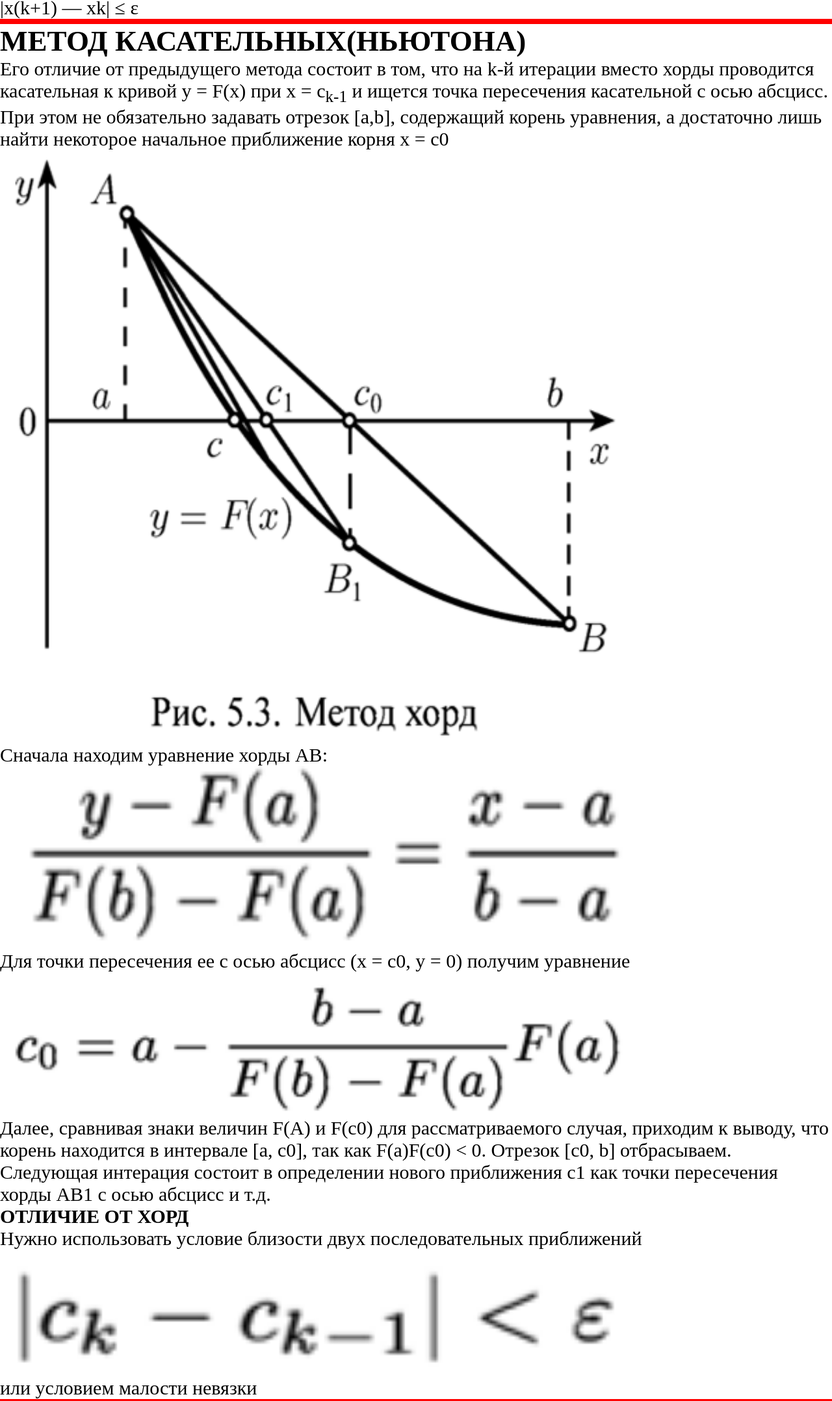
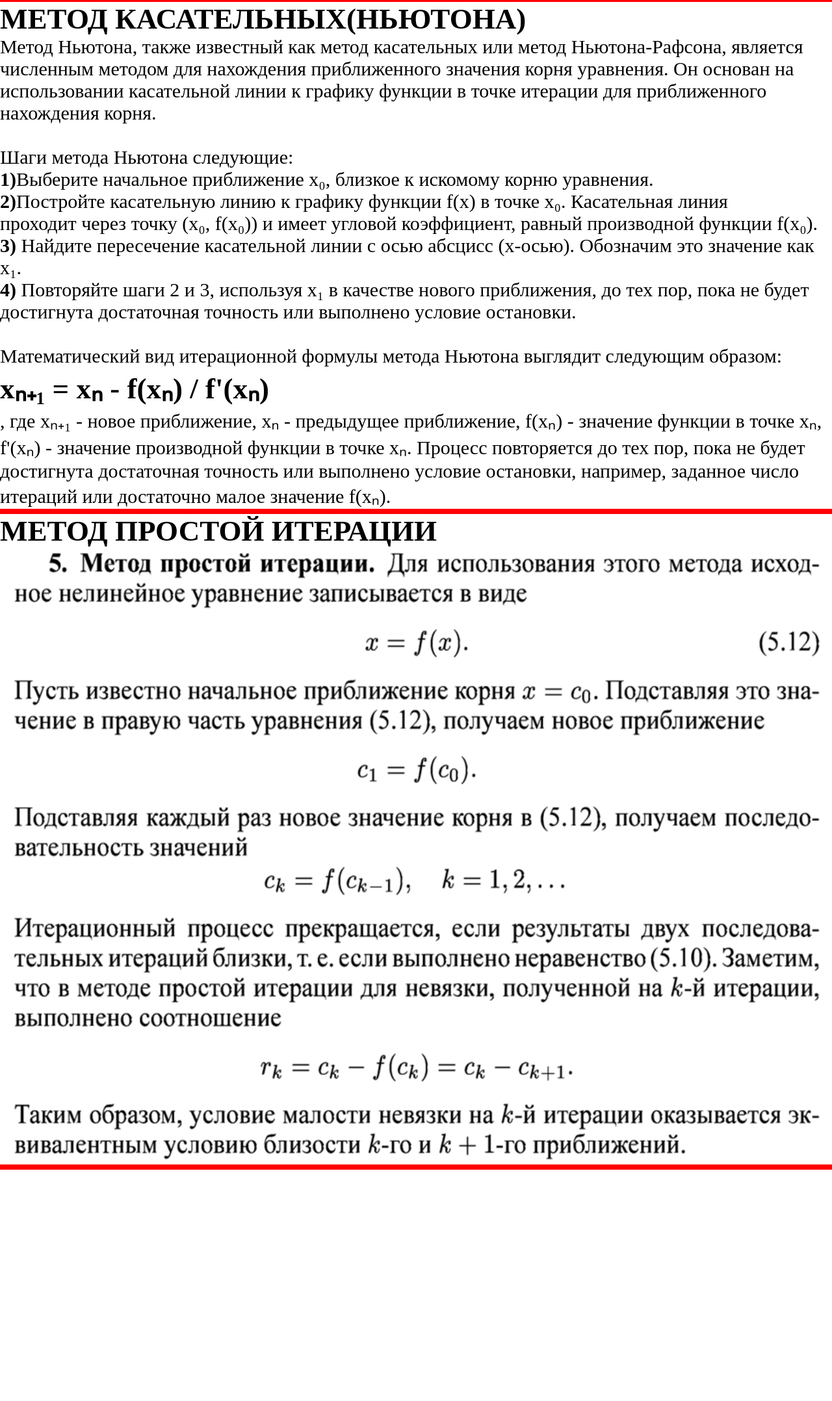
Before and after one commit to IvanTratsevski/test, a plain HTML site: page index.html in a window 1280 px wide. Shown: the part 1701-3857 px from the top of the page at 65% size. After the commit the page ends 3501 px from the top, so only its background shows below. Drawn offline with Linux system fonts and the light colour scheme.

Commit message:
newton method

```diff
--- a/index.html
+++ b/index.html
@@ -28,9 +28,9 @@
                 <a name="m1"></a>
                 <h2>МЕТОД ДЕЛЕНИЯ ОТРЕЗКА ПОПОЛАМ</h2>
                 <p>Считаем, что отделение корней произведено и на интервале [a,b] расположен один корень, который необходимо уточнить с погрешностью ε.
-                    Итак, имеем <b>f(a)f(b) &#60 0</b>. Метод дихотомии заключается в следующем. Определяем половину отрезка <b>c=½(a+b)</b и вычисляем f(c). Проверяем следующие условия<br><br>
-                    1. Если <b>|f(c)| &#60 ε</b>, то c – корень. Здесь ε - заданная точность.<br><br>
-                    2. Если <b>f(c)f(a) &#60 0</b>, то корень лежит в интервале [a,c].<br><br>
+                    Итак, имеем <b>f(a)f(b) &#60 0</b>. Метод дихотомии заключается в следующем. Определяем половину отрезка <b>c=½(a+b)</b и вычисляем f(c). Проверяем следующие условия<br><br><br>
+                    1. Если <b>|f(c)| &#60 ε</b>, то c – корень. Здесь ε - заданная точность.<br>
+                    2. Если <b>f(c)f(a) &#60 0</b>, то корень лежит в интервале [a,c].<br>
                     3. Если <b>f(c)f(b) &#60 0</b>, то корень лежит на отрезке[c,b].<bt><br><br>
                     Продолжая процесс половинного деления в выбранных подынтервалов, можно дойти до сколь угодно малого отрезка, содержащего корень ξ.
                     Так как за каждую итерацию интервал, где расположен корень уменьшается в два раза, то через n итераций интервал будет равен</p>
@@ -52,18 +52,23 @@
             <section>
                 <a name="m3"></a>
                 <h2>МЕТОД КАСАТЕЛЬНЫХ(НЬЮТОНА)</h2>
-                <p>Его отличие от предыдущего метода состоит в том, что на k-й итерации вместо хорды проводится касательная к кривой y = F(x) при x = c<sub>k-1</sub> и ищется точка пересечения касательной с осью абсцисс. При этом не обязательно задавать отрезок [a,b], содержащий корень уравнения, а достаточно лишь найти некоторое начальное приближение корня x = c0</p>
-                <img src="imt/chord main.png" alt="">
-                <p>
-                    Сначала находим уравнение хорды AB:
-                </p><img src="imt/chord ab.png" alt="">
-                <p>Для точки пересечения ее с осью абсцисс (x = c0, y = 0) получим уравнение</p>
-                <img src="imt/chord xc.png" alt="">
-                <p>Далее, сравнивая знаки величин F(A) и F(c0) для рассматриваемого случая, приходим к выводу, что корень находится в интервале [a, c0], так как F(a)F(c0) &#60 0. Отрезок [c0, b] отбрасываем. Следующая интерация состоит в определении нового приближения c1 как точки пересечения хорды AB1 с осью абсцисс и т.д.</p>
-                <p><b>ОТЛИЧИЕ ОТ ХОРД</b></p>
-                <p>Нужно использовать условие близости двух последовательных приближений</p>
-                <img src="imt/chord condition.png" alt="">
-                <p>или условием малости невязки</p>
+                <p>Метод Ньютона, также известный как метод касательных или метод Ньютона-Рафсона, является численным методом для нахождения приближенного значения корня уравнения. Он основан на использовании касательной линии к графику функции в точке итерации для приближенного нахождения корня.
+                    <br><br>
+                    Шаги метода Ньютона следующие:<br>
+                    <b>1)</b>Выберите начальное приближение x₀, близкое к искомому корню уравнения.<br>
+                    <b>2)</b>Постройте касательную линию к графику функции f(x) в точке x₀. Касательная линия <br>проходит через точку (x₀, f(x₀)) и имеет угловой коэффициент, равный производной функции f(x₀).<br>
+                    <b>3)</b>
+                    Найдите пересечение касательной линии с осью абсцисс (x-осью). Обозначим это значение как x₁.<br>
+                    <b>4)</b>
+                    Повторяйте шаги 2 и 3, используя x₁ в качестве нового приближения, до тех пор, пока не будет достигнута достаточная точность или выполнено условие остановки.<br><br>
+
+                    Математический вид итерационной формулы метода Ньютона выглядит следующим образом:<br>
+
+                    <b><h2>xₙ₊₁ = xₙ - f(xₙ) / f'(xₙ)</h2></b>,
+
+                    где xₙ₊₁ - новое приближение, xₙ - предыдущее приближение, f(xₙ) - значение функции в точке xₙ, f'(xₙ) - значение производной функции в точке xₙ.
+
+                    Процесс повторяется до тех пор, пока не будет достигнута достаточная точность или выполнено условие остановки, например, заданное число итераций или достаточно малое значение f(xₙ).</p>
             </section>
             <hr align="left" width="300" size="10" color="red"/>
             <section>
```
